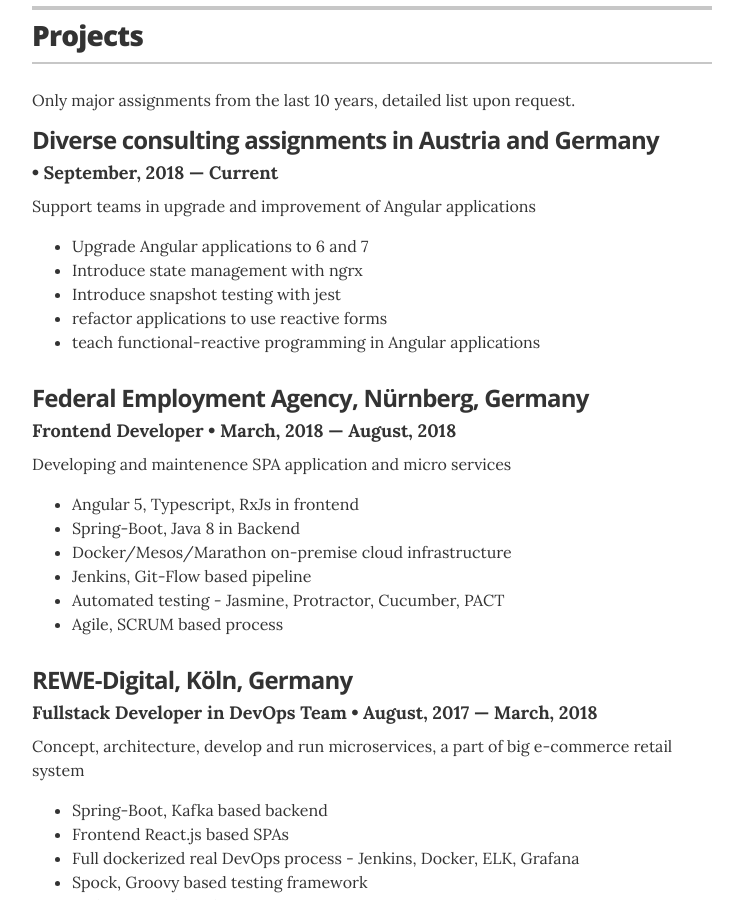
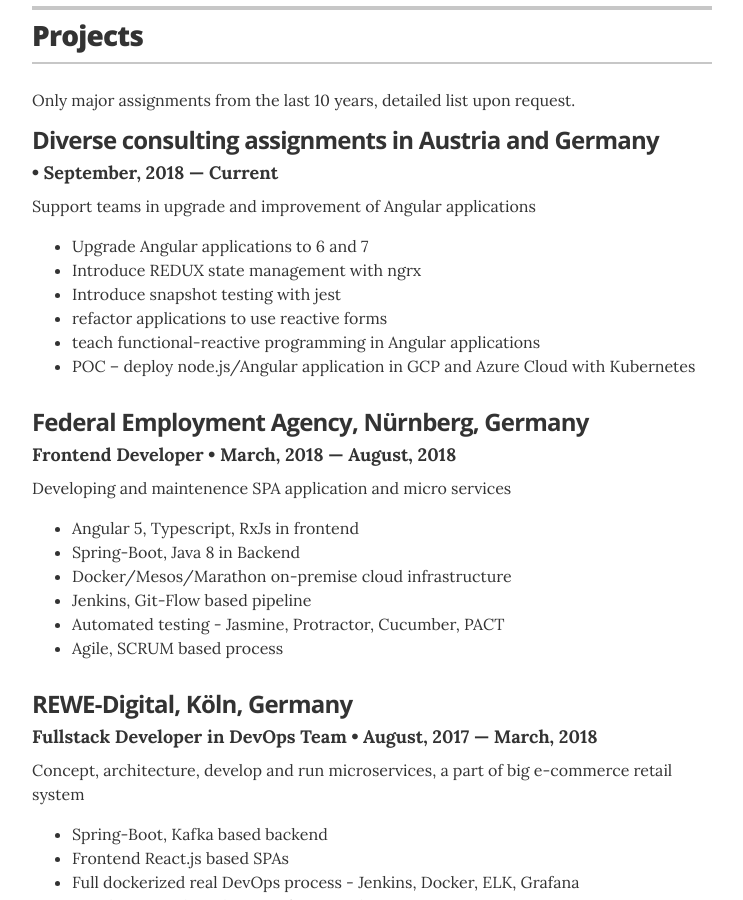
Before and after one commit to jdobosz/jdobosz.github.io, a Jekyll site: the page built from index.html, in a window 1280 px wide and 900 px high, scrolled down 1558 px. Shown: the whole window, without its empty margins (268-1011 px from the left). Built offline with Jekyll 4.4.1, drawn with Linux system fonts in a browser that asks for light colours.

Commit message:
add cloud skils

```diff
--- a/_data/experience.yml
+++ b/_data/experience.yml
@@ -5,10 +5,11 @@
   summary: Support teams in upgrade and improvement of Angular applications
   skills:
     - item: Upgrade Angular applications to 6 and 7
-    - item: Introduce state management with ngrx
+    - item: Introduce REDUX state management with ngrx
     - item: Introduce snapshot testing with jest
     - item: refactor applications to use reactive forms
     - item: teach functional-reactive programming in Angular applications
+    - item: POC – deploy node.js/Angular application in GCP and Azure Cloud with Kubernetes
 # BA
 - company: Federal Employment Agency, Nürnberg, Germany
   position: Frontend Developer
```
